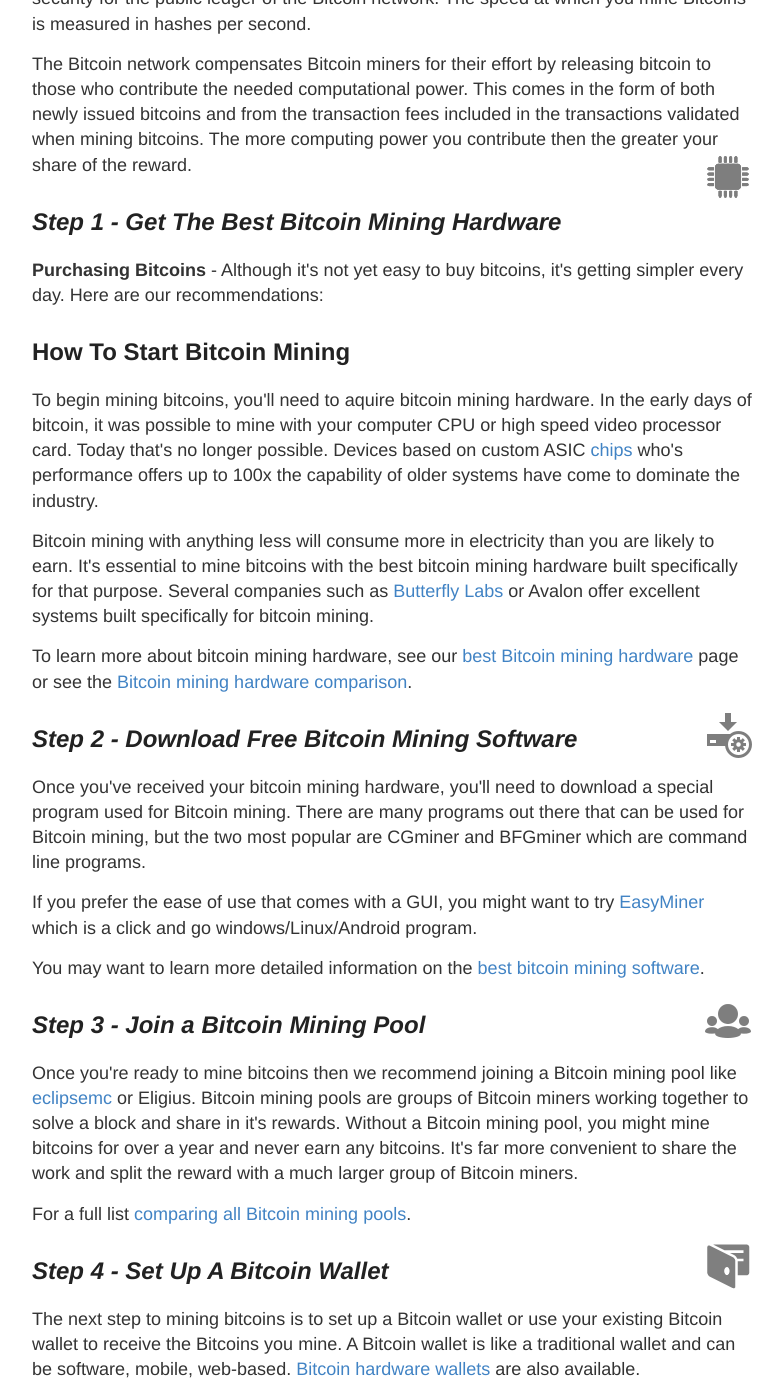
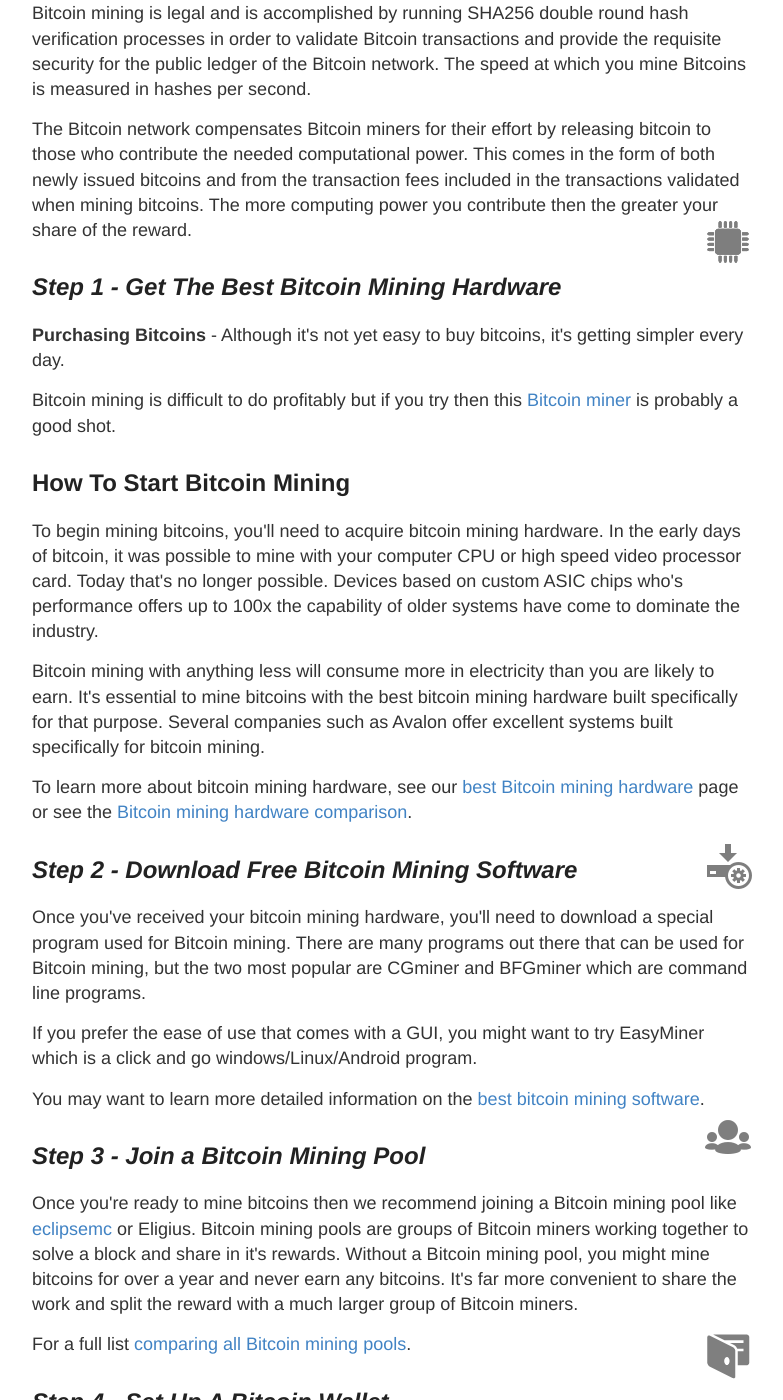
Before and after one commit to vesk4000/bm, a Jekyll site: the page built from getting-started/index.html, in a window 1280 px wide and 1400 px high, scrolled down 941 px. Shown: the whole window, without its empty margins (248-1031 px from the left). Built offline with Jekyll 4.4.1, drawn with Linux system fonts in a browser that asks for light colours; Markdown is read by kramdown in place of the engine named in the settings; a script that is not in the unit is left out; some of the changed text lies outside the part shown.

Commit message:
Update index.html

```diff
--- a/getting-started/index.html
+++ b/getting-started/index.html
@@ -3,7 +3,8 @@ layout: default
 ---
 
 <h1>Bitcoin Mining Guide</h1>
-You wil learn (1) how bitcoin mining works, (2) how to start mining bitcoins, (3) what the best bitcoin mining software is, (4) what the best bitcoin mining hardware is, (5) where to find the best bitcoin mining pools and (6) how to optimize your bitcoin earnings.
+You will learn (1) how bitcoin mining works, (2) how to start mining bitcoins, (3) what the best bitcoin mining software is, (4) what the best bitcoin mining hardware is, (5) where to find the best bitcoin mining pools and (6) how to optimize your bitcoin earnings.
+<p>Bitcoin mining is difficult to do profitably but if you try then this <a href="http://www.runtogold.com/bitcoinminer">Bitcoin miner</a> is probably a good shot.
 <iframe width="700" height="394" src="https://www.youtube.com/embed/GmOzih6I1zs" frameborder="0" allowfullscreen></iframe>
 <h2>How Bitcoin Mining Works</h2>
 <p>Before you start mining Bitcoin, it's useful to understand what Bitcoin mining really means. Bitcoin mining is legal and is accomplished by running SHA256 double round hash verification processes in order to validate Bitcoin transactions and provide the requisite security for the public ledger of the Bitcoin network. The speed at which you mine Bitcoins is measured in hashes per second.
@@ -11,23 +12,22 @@ You wil learn (1) how bitcoin mining works, (2) how to start mining bitcoins, (3
 <p>The Bitcoin network compensates Bitcoin miners for their effort by releasing bitcoin to those who contribute the needed computational power. This comes in the form of both newly issued bitcoins and from the transaction fees included in the transactions validated when mining bitcoins. The more computing power you contribute then the greater your share of the reward.
 
 <img src="/images/icons/icon-gs-bitcoin-mining-hardware.png" alt="buy bitcoin mining hardware" align="right"><h2><em><b>Step 1</b> - Get The Best Bitcoin Mining Hardware</em></h2>
-<p><strong>Purchasing Bitcoins</strong> - Although it's not yet easy to buy bitcoins, it's getting simpler every day.  Here are our recommendations:</p>
+<p><strong>Purchasing Bitcoins</strong> - Although it's not yet easy to buy bitcoins, it's getting simpler every day.
+<p>Bitcoin mining is difficult to do profitably but if you try then this <a href="http://www.runtogold.com/bitcoinminer">Bitcoin miner</a> is probably a good shot.
 <h2>How To Start Bitcoin Mining</h2>
-<p>To begin mining bitcoins, you'll need to aquire bitcoin mining hardware. In the early days of bitcoin, it was possible to mine with your computer CPU or high speed video processor card. Today that's no longer possible. Devices based on custom ASIC <a href="https://products.butterflylabs.com/65nm-asic-bitcoin-mining-chip.html">chips</a> who's performance offers up to 100x the capability of older systems have come to dominate the industry.
-<p>Bitcoin mining with anything less will consume more in electricity than you are likely to earn. It's essential to mine bitcoins with the best bitcoin mining hardware built specifically for that purpose. Several companies such as <a href="http://www.butterflylabs.com">Butterfly Labs</a> or Avalon offer excellent systems built specifically for bitcoin mining.
+<p>To begin mining bitcoins, you'll need to acquire bitcoin mining hardware. In the early days of bitcoin, it was possible to mine with your computer CPU or high speed video processor card. Today that's no longer possible. Devices based on custom ASIC chips who's performance offers up to 100x the capability of older systems have come to dominate the industry.
+<p>Bitcoin mining with anything less will consume more in electricity than you are likely to earn. It's essential to mine bitcoins with the best bitcoin mining hardware built specifically for that purpose. Several companies such as Avalon offer excellent systems built specifically for bitcoin mining.
 <p>To learn more about bitcoin mining hardware, see our <a href="http://www.bitcoinmining.com/bitcoin-mining-hardware/">best Bitcoin mining hardware</a> page or see the <a href="https://en.bitcoin.it/wiki/Mining_hardware_comparison">Bitcoin mining hardware comparison</a>.
 {% include ad-page.html %}
 <img src="/images/icons/icon-gs-bitcoin-mining-software.png" alt="bitcoin mining software" align="right"><h2><em><b>Step 2</b> - Download Free Bitcoin Mining Software</em></h2>
 <p>Once you've received your bitcoin mining hardware, you'll need to download a special program used for Bitcoin mining. There are many programs out there that can be used for Bitcoin mining, but the two most popular are CGminer and BFGminer which are command line programs.
-<p>If you prefer the ease of use that comes with a GUI, you might want to try <a href="http://www.butterflylabs.com/drivers/">EasyMiner</a> which is a click and go windows/Linux/Android program.</p>
-<p>You may want to learn more detailed information on the <a href="http://www.bitcoinmining.com/bitcoin-mining-software/">best bitcoin mining software</a>.</p>
-
+<p>If you prefer the ease of use that comes with a GUI, you might want to try EasyMiner which is a click and go windows/Linux/Android program.</p>
+<p>You may want to learn more detailed information on the <a href="http://www.bitcoinmining.com/bitcoin-mining-software/">best bitcoin mining software</a>.
 <img src="/images/icons/icon-gs-bitcoin-mining-pool.png" alt="bitcoin mining pools" align="right"><h2><em><b>Step 3</b> - Join a Bitcoin Mining Pool</em></h2>
 <p>Once you're ready to mine bitcoins then we recommend joining a Bitcoin mining pool like <a href="https://eclipsemc.com/">eclipsemc</a> or Eligius. Bitcoin mining pools are groups of Bitcoin miners working together to solve a block and share in it's rewards. Without a Bitcoin mining pool, you might mine bitcoins for over a year and never earn any bitcoins. It's far more convenient to share the work and split the reward with a much larger group of Bitcoin miners.
-<p>For a full list <a href="https://en.bitcoin.it/wiki/Comparison_of_mining_pools">comparing all Bitcoin mining pools</a>. </p>
-
+<p>For a full list <a href="https://en.bitcoin.it/wiki/Comparison_of_mining_pools">comparing all Bitcoin mining pools</a>.
 
 <img src="/images/icons/icon-gs-get-a-bitcoin-wallet.png" alt="bitcoin wallet" align="right"><h2><em><b>Step 4</b> - Set Up A Bitcoin Wallet</em></h2>
 <p>The next step to mining bitcoins is to set up a Bitcoin wallet or use your existing Bitcoin wallet to receive the Bitcoins you mine. A Bitcoin wallet is like a traditional wallet and can be software, mobile, web-based. <a href="https://www.ledgerwallet.com/r/4727">Bitcoin hardware wallets</a> are also available.
 <p>Bitcoins are sent to your Bitcoin wallet by using a unique address that only belongs to you. The most important step in setting up your Bitcoin wallet is securing it from potential threats by enabling two-factor authentication or keeping it on an offline computer that doesn't have access to the Internet. Wallets can be obtained by downloading a software client to your computer.
-<p>For help in choosing a Bitcoin wallet, go <a href="https://www.weusecoins.com/en/getting-started">here</a>.
+<p>For help in choosing a Bitcoin wallet then you can <a href="https://www.weusecoins.com/en/getting-started">get started here</a>.
```
